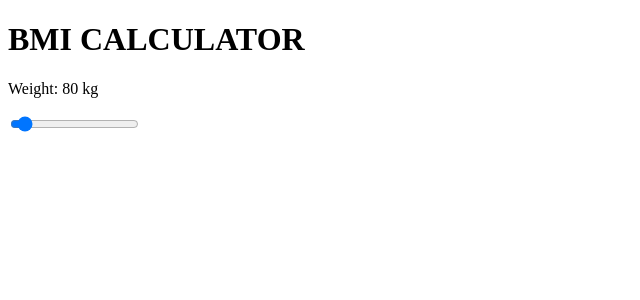
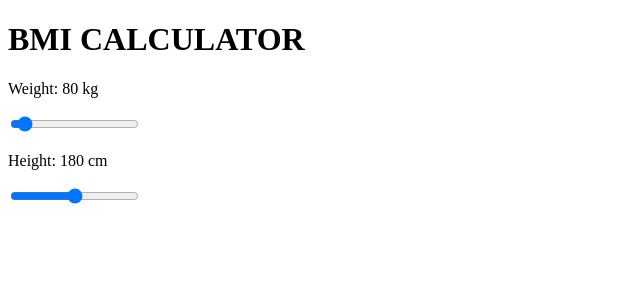
Before and after one commit to sh1vendra/bmi_calculator, a React (Create React App) app: page / in a window 1280 px wide. Shown: the top 300 px of the page, without its empty margins (0-640 px from the left). Built offline with nearby package versions, Linux system fonts and the light colour scheme.

Commit message:
Add height input slider

```diff
--- a/src/App.js
+++ b/src/App.js
@@ -11,8 +11,14 @@ const App = () => {
           type="range"
           step="1"
           min="40"
-          max="200"
-        />
+          max="200"  />
+          <p className ='slider-output'> Height: 180 cm</p>
+          <input
+          className= 'input-slider'
+          type='range' />
+
+
+
       </div>
     </main>
   );
```
